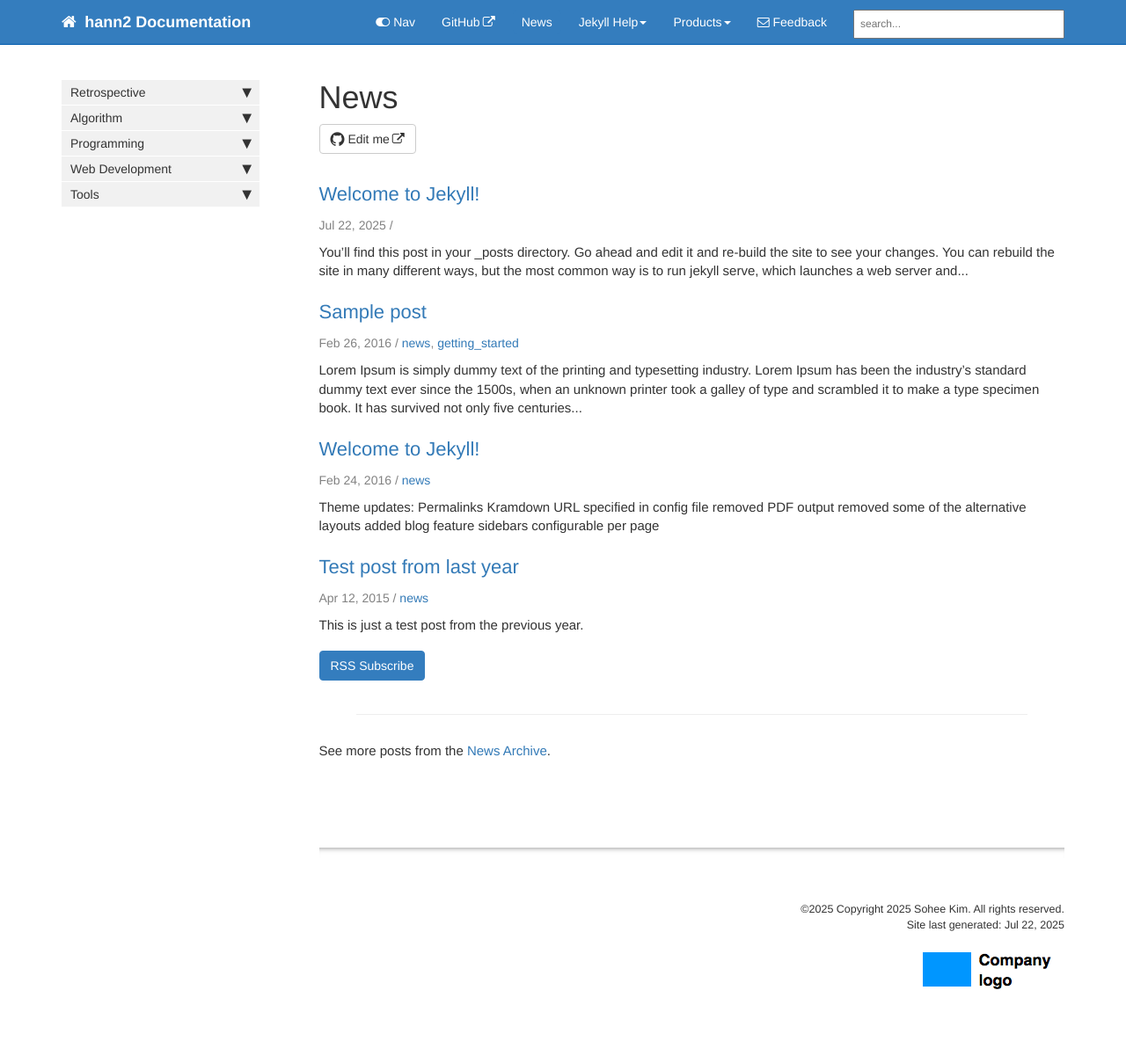
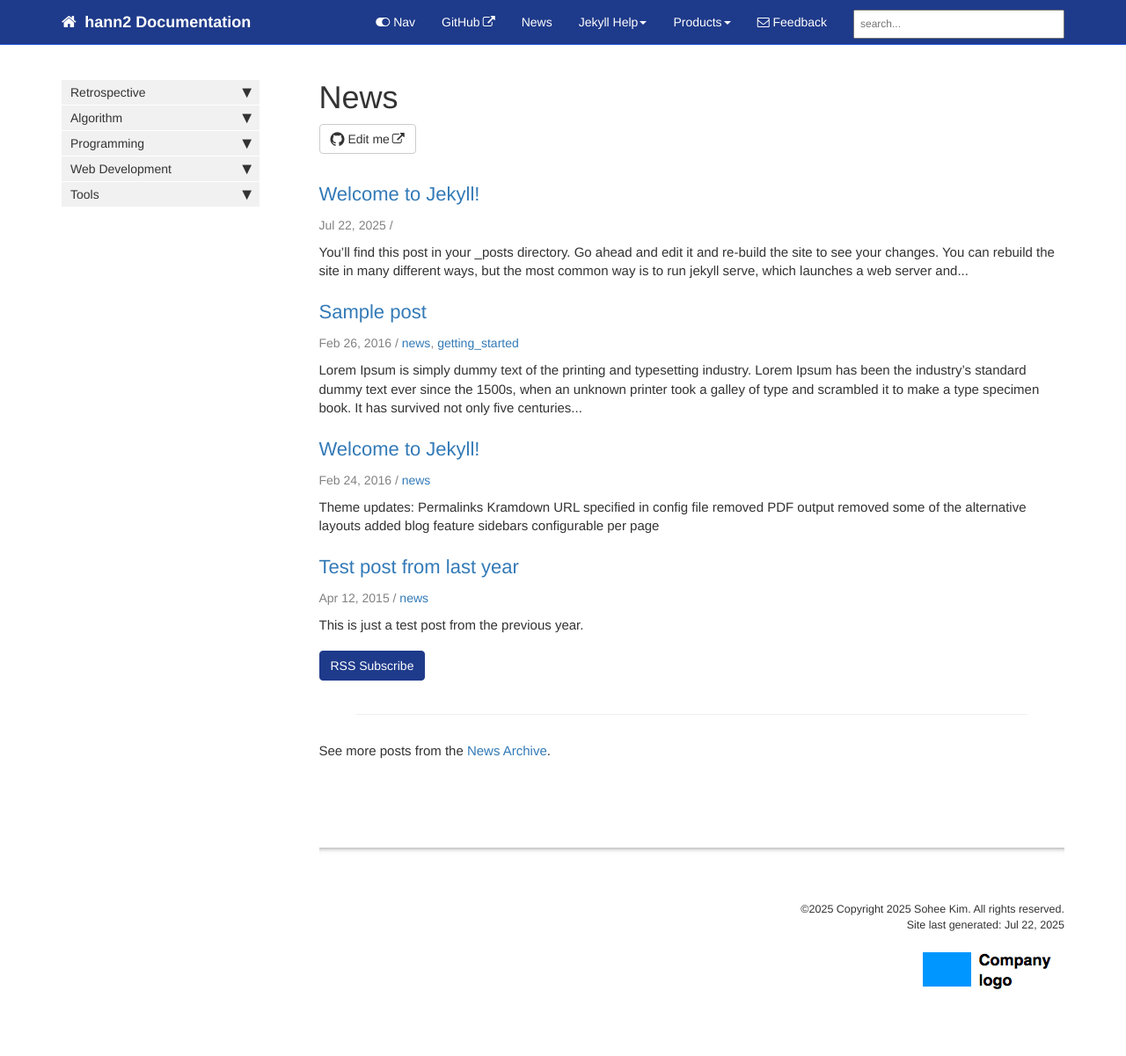
Before and after one commit to hann2a/hann2a.github.io, a Jekyll site: the page built from pages/news/news.html, in a window 1280 px wide. Shown: the whole page at 88% size. Built offline with Jekyll 4.4.1, drawn with Linux system fonts in a browser that asks for light colours; comment, search, counter and statistics services are not loaded.

Commit message:
blue blue

```diff
--- a/css/theme-blue.css
+++ b/css/theme-blue.css
@@ -4,30 +4,29 @@
     font-size:16px;
 }
 
-
 h3 {color: #ED1951; }
 h4 {color: #808080; }
 
 .nav-tabs > li.active > a, .nav-tabs > li.active > a:hover, .nav-tabs > li.active > a:focus {
-    background-color: #248ec2;
+    background-color: #3b82f6;
     color: white;
 }
 
 .nav > li.active > a {
-    background-color: #347DBE;
+    background-color: #1e3a8a;
 }
 
 .nav > li > a:hover {
-    background-color: #248ec2;
+    background-color: #3b82f6;
 }
 
 div.navbar-collapse .dropdown-menu > li > a:hover {
-    background-color: #347DBE;
+    background-color: #1e3a8a;
 }
 
 .nav li.thirdlevel > a {
     background-color: #FAFAFA !important;
-    color: #248EC2;
+    color: #3b82f6;
     font-weight: bold;
 }
 
@@ -38,9 +37,10 @@ a[data-toggle="tooltip"] {
 }
 
 .navbar-inverse {
-    background-color: #347DBE;
-    border-color: #015CAE;
+    background-color: #1e3a8a;
+    border-color: #1d4ed8;
 }
+
 .navbar-inverse .navbar-nav>li>a, .navbar-inverse .navbar-brand {
     color: white;
 }
@@ -54,26 +54,26 @@ a.navbar-brand:hover {
 }
 
 .navbar-inverse .navbar-nav > .open > a, .navbar-inverse .navbar-nav > .open > a:hover, .navbar-inverse .navbar-nav > .open > a:focus {
-    color: #015CAE;
+    color: #1d4ed8;
 }
 
 .navbar-inverse .navbar-nav > .open > a, .navbar-inverse .navbar-nav > .open > a:hover, .navbar-inverse .navbar-nav > .open > a:focus {
-    background-color: #015CAE;
+    background-color: #1d4ed8;
     color: #ffffff;
 }
 
 .navbar-inverse .navbar-collapse, .navbar-inverse .navbar-form {
-    border-color: #248ec2 !important;
+    border-color: #3b82f6 !important;
 }
 
 .btn-primary {
     color: #ffffff;
-    background-color: #347DBE;
-    border-color: #347DBE;
+    background-color: #1e3a8a;
+    border-color: #1e3a8a;
 }
 
 .navbar-inverse .navbar-nav > .active > a, .navbar-inverse .navbar-nav > .active > a:hover, .navbar-inverse .navbar-nav > .active > a:focus {
-    background-color: #347DBE;
+    background-color: #1e3a8a;
 }
 
 .btn-primary:hover,
@@ -81,25 +81,25 @@ a.navbar-brand:hover {
 .btn-primary:active,
 .btn-primary.active,
 .open .dropdown-toggle.btn-primary {
-    background-color: #248ec2;
-    border-color: #347DBE;
+    background-color: #3b82f6;
+    border-color: #1e3a8a;
 }
 
 .printTitle {
-    color: #015CAE !important;
+    color: #1d4ed8 !important;
 }
 
-body.print h1 {color: #015CAE !important; font-size:28px !important;}
+body.print h1 {color: #1d4ed8 !important; font-size:28px !important;}
 body.print h2 {color: #595959 !important; font-size:20px !important;}
 body.print h3 {color: #E50E51 !important; font-size:14px !important;}
 body.print h4 {color: #679DCE !important; font-size:14px; font-style: italic !important;}
 
 .anchorjs-link:hover {
-    color: #216f9b;
+    color: #1e3a8a;
 }
 
 div.sidebarTitle {
-    color: #015CAE;
+    color: #1d4ed8;
 }
 
 li.sidebarTitle {
@@ -109,13 +109,12 @@ li.sidebarTitle {
     color: #ED1951;
     margin-bottom:10px;
     margin-left: 5px;
-
 }
 
 .navbar-inverse .navbar-toggle:focus, .navbar-inverse .navbar-toggle:hover {
-    background-color: #015CAE;
+    background-color: #1d4ed8;
 }
 
 .navbar-inverse .navbar-toggle {
-    border-color: #015CAE;
+    border-color: #1d4ed8;
 }
```
